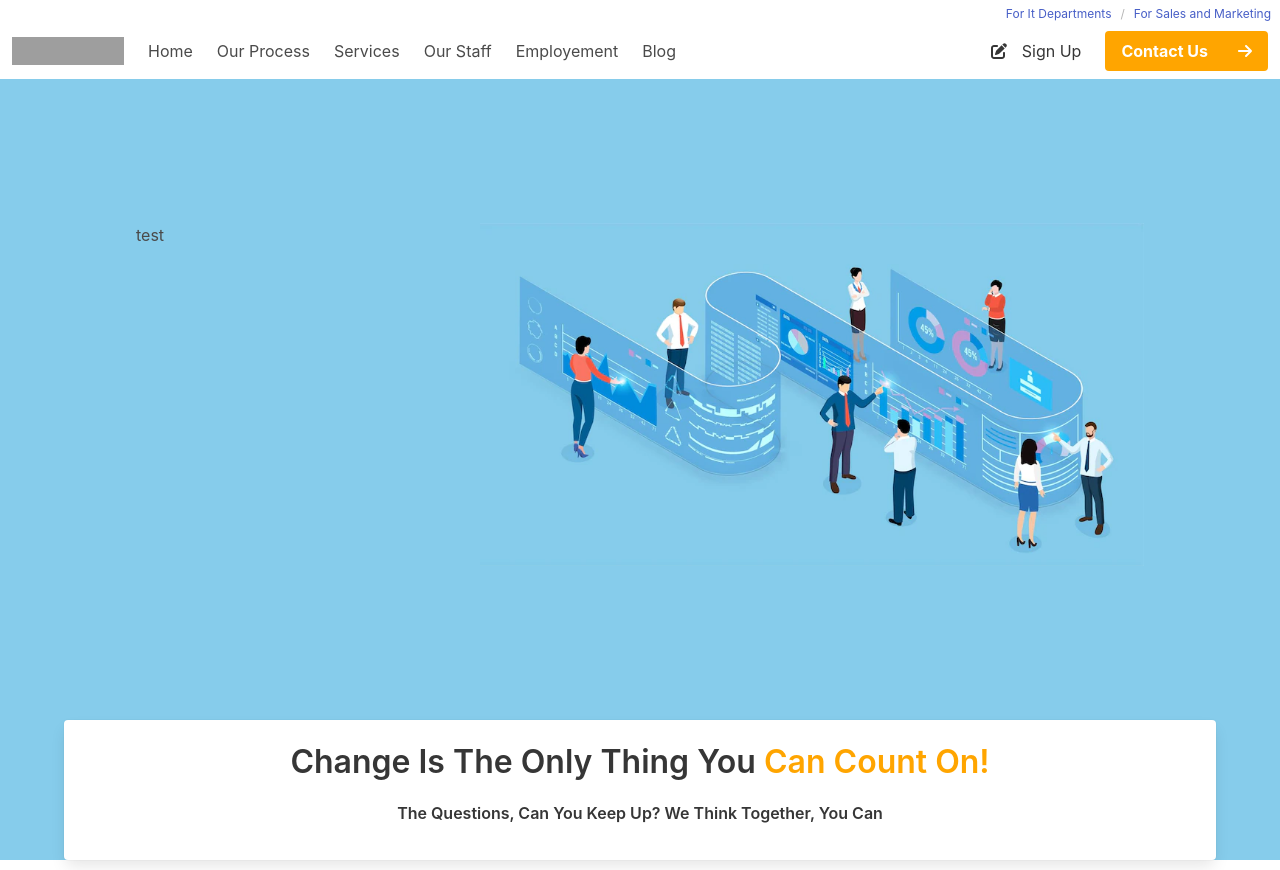
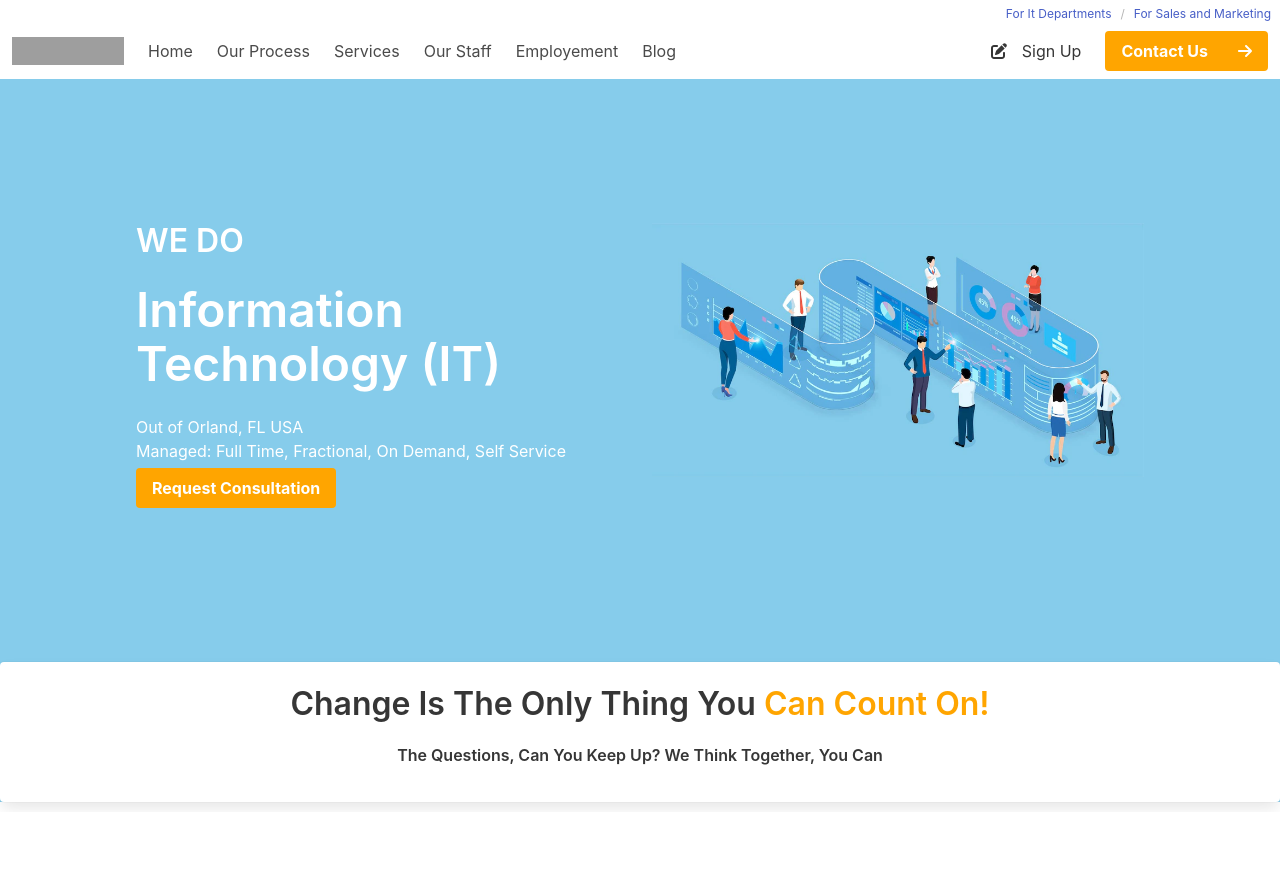
Before and after one commit to ethancahill/angular-project, an Angular app: page / in a window 1280 px wide. After the commit the page ends 812 px from the top, so only its background shows below. Built offline with nearby package versions, Linux system fonts and the light colour scheme; grey boxes are pictures that could not be loaded.

Commit message:
completed we do section of home page, no button functionality

```diff
--- a/src/app/components/changecard/changecard.component.html
+++ b/src/app/components/changecard/changecard.component.html
@@ -1,11 +1,10 @@
-<div class="container">
+<div class="container is-fullhd">
   <div class="card">
     <div class="card-content">
       <div class="content">
-        <h3 class="title is-3">
+        <h3 class="title is-3 is-spaced">
           Change Is The Only Thing You <span>Can Count On!</span>
         </h3>
-        <span></span>
         <h5 class="subtitle is-6">
           The Questions, Can You Keep Up? We Think Together, You Can
         </h5>
--- a/src/app/components/wedo/wedo.component.css
+++ b/src/app/components/wedo/wedo.component.css
@@ -0,0 +1,8 @@
+* {
+  color: white;
+}
+
+.button {
+  margin-top: 5px;
+  border-width: 0;
+}
--- a/src/app/components/wedo/wedo.component.html
+++ b/src/app/components/wedo/wedo.component.html
@@ -1,7 +1,15 @@
 <div class="container">
   <div class="section is-medium">
     <div class="columns">
-        <div class="column is-one-third">test</div>
+      <div class="column is-four-sevenths">
+        <h1 class="title is-3 is-spaced">WE DO</h1>
+        <h1 class="title is-1">Information Technology (IT)</h1>
+        <p>Out of Orland, FL USA</p>
+        <p>Managed: Full Time, Fractional, On Demand, Self Service</p>
+        <button [ngStyle]="{ 'background-color': 'orange' }" class="button">
+          <strong [ngStyle]="{ color: 'white' }">Request Consultation</strong>
+        </button>
+      </div>
       <div class="column">
         <figure class="image">
           <img
```
Lines whose indentation alone changed are shown as unchanged.
